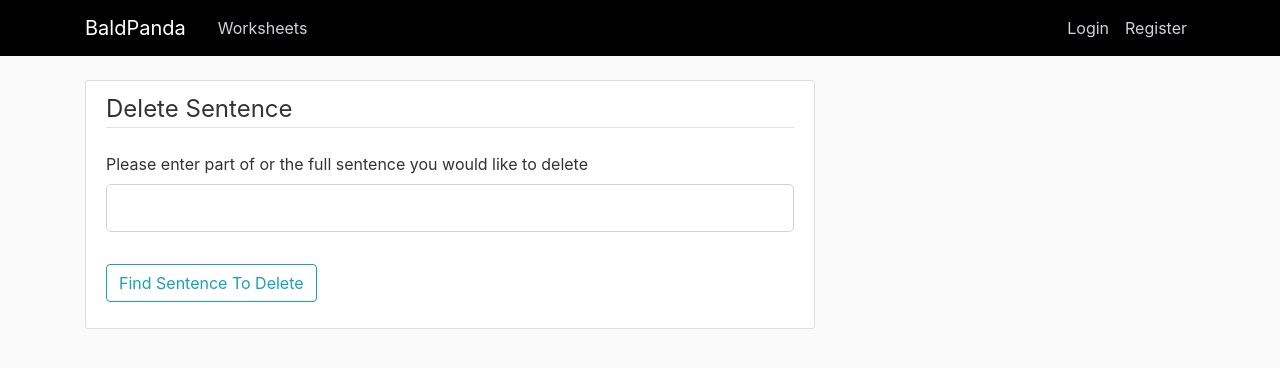
After one commit to baldpanda/spellings, a Flask app: page /sentence/delete_page/ in a window 1280 px wide. The commit adds this page. Shown: the top 368 px of the page. Run offline with Flask 2, Linux system fonts and the light colour scheme; some libraries are stand-ins or nearby versions.

Commit message:
Adding page to search for sentences to delete

```diff
--- a/spellings_website/app/baldpanda_site/templates/layout.html
+++ b/spellings_website/app/baldpanda_site/templates/layout.html
@@ -30,7 +30,8 @@
             <div class="navbar-nav">
               {% if current_user.is_authenticated %}
               <a class="nav-item nav-link" href={{ url_for('worksheets.sentence_adder', words_to_add='default') }}>Add Sentence</a>
-                <a class="nav-item nav-link" href={{ url_for('users.logout_page') }}>Logout</a>
+              <a class="nav-item nav-link" href={{ url_for('worksheets.delete_sentence_page', words_to_add='default') }}>Remove Sentence</a>
+              <a class="nav-item nav-link" href={{ url_for('users.logout_page') }}>Logout</a>
               {% else %}
                 <a class="nav-item nav-link" href={{ url_for('users.login_page') }}>Login</a>
                 <a class="nav-item nav-link" href={{ url_for('users.registration_page') }}>Register</a>
--- /dev/null
+++ b/spellings_website/app/baldpanda_site/templates/sentence_to_delete_search.html
@@ -0,0 +1,27 @@
+{% extends "layout.html" %}
+{% block content %}
+<div class="content-section">
+  <form method=POST action="">
+    {{ form.hidden_tag() }}
+    <fieldset class="form-group">
+      <legend class="border-bottom mb-4">Delete Sentence</legend>
+      <div class="form-group">
+        {{ form.sentence.label(class="form-control-label") }}
+        {% if form.sentence.errors %}
+          {{ form.sentence(class="form-control form-control-lg is-invalid") }}
+          <div class="invalid-feedback">
+            {% for error in form.sentence.errors %}
+              <span>{{ error }}</span>
+            {% endfor %}
+          </div>
+        {% else %}
+          {{ form.sentence(class="form-control form-control-lg") }}
+        {% endif %}
+      </div>
+    </fieldset>
+    <div class="form-group">
+      {{ form.submit(class="btn btn-outline-info") }}
+    </div>
+  </form>
+</div>
+{% endblock content%}
--- a/spellings_website/app/baldpanda_site/worksheets/forms.py
+++ b/spellings_website/app/baldpanda_site/worksheets/forms.py
@@ -16,3 +16,9 @@ class WordsForSheet(FlaskForm):
     words = StringField('Please enter the required words, seperating them using a comma.'\
     , validators=[DataRequired()])
     submit = SubmitField('Make Worksheet')
+
+class SentenceToDelete(FlaskForm):
+    """Form for finding sentence user would like to delete"""
+    sentence = StringField('Please enter part of or the full sentence you would like to delete '\
+    , validators=[DataRequired()])
+    submit = SubmitField('Find Sentence To Delete')
--- a/spellings_website/app/baldpanda_site/worksheets/routes.py
+++ b/spellings_website/app/baldpanda_site/worksheets/routes.py
@@ -3,7 +3,7 @@ from flask import render_template, url_for, redirect, Blueprint, flash
 from flask_login import login_required, current_user
 from baldpanda_site import db
 from baldpanda_site.worksheets.sentences.example_sentence import ExampleSentence
-from baldpanda_site.worksheets.forms import  WordsForSheet, NewSentence
+from baldpanda_site.worksheets.forms import  WordsForSheet, NewSentence, SentenceToDelete
 from baldpanda_site.models import Sentence
 from baldpanda_site.worksheets.blanked_words.six_words_with_spaces import SixWordsWithBlanks
 
@@ -67,10 +67,10 @@ def sentence_adder(words_to_add):
     return render_template('sentence_adder_page.html', title='sentence_adder',\
     form=form, words_to_add=words_to_add)
 
-@worksheets.route('/sentence/delete_page/<string:word>', methods=['GET', 'POST'])
-def find_sentence_to_delete(word):
+@worksheets.route('/sentence/delete_page/<string:sent>', methods=['GET', 'POST'])
+def find_sentence_to_delete(sent):
     """Find sentence in db to delete given word"""
-    string_to_query_in_middle = f"% {word} %"
+    string_to_query_in_middle = f"% {sent} %"
     sentence = Sentence.query.filter(Sentence.sentence.like(string_to_query_in_middle)).first()
     if sentence:
         sentence_with_blanks = ExampleSentence(sentence.sentence)
@@ -89,3 +89,12 @@ def delete_sentence(sentence_id):
     db.session.commit()
     flash('The sentence has been deleted!', 'success')
     return render_template("home.html")
+
+@worksheets.route('/sentence/delete_page/', methods=['GET', 'POST'])
+def delete_sentence_page():
+    """Page for searching for sentence to delete"""
+    form = SentenceToDelete()
+    if form.validate_on_submit():
+        sentence_for_search = form.sentence.data
+        return redirect(url_for('worksheets.find_sentence_to_delete', sent=sentence_for_search))
+    return render_template('sentence_to_delete_search.html', form=form)
```
